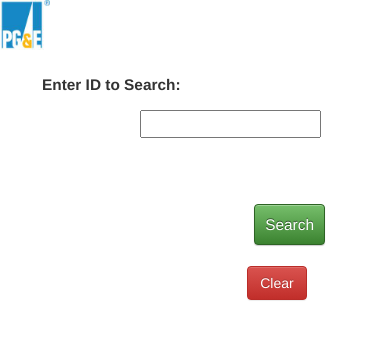
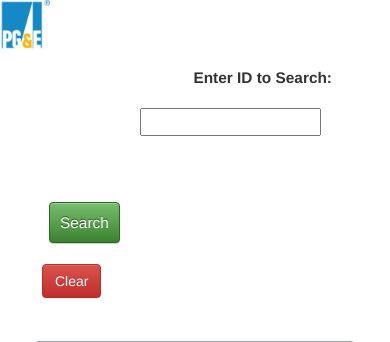
Before and after one commit to MarlonGhub/Mpgev3, a CakePHP app: the page made by app/View/Jobs/index.ctp in a window 390 px wide. Shown: the top 342 px of the page. Run offline with PHP 8.4 and a stand-in for CakePHP, Linux system fonts and the light colour scheme; the template is opened without the code that fills it, so the values that code supplies are empty; form fields are guessed from the names that the template uses; some libraries are stand-ins or nearby versions; some web fonts are replaced.

Commit message:
Style fixes.

```diff
--- a/app/Config/bootstrap.php
+++ b/app/Config/bootstrap.php
@@ -70,7 +70,7 @@
  *
  */
 
-  CakePlugin::loadAll(); // Loads all plugins at once
+	CakePlugin::loadAll(); // Loads all plugins at once
 /**
  * You can attach event listeners to the request lifecycle as Dispatcher Filter. By default CakePHP bundles two filters:
  *
--- a/app/Controller/AppController.php
+++ b/app/Controller/AppController.php
@@ -33,7 +33,7 @@
 class AppController extends Controller {
     public $components = array(
      	'Cookie',
-        'DebugKit.Toolbar',
+        //'DebugKit.Toolbar',
      	'Session',
         'Auth' => array(
             'authenticate' => array(
--- a/app/View/Elements/navigation.ctp
+++ b/app/View/Elements/navigation.ctp
@@ -44,12 +44,12 @@
 	<div class="push-down collapse navbar-collapse pull-left col-md-12 col-sm-12 col-xs-12">
 		<ul class="nav navbar-nav">
 
-		<!-- if ($this->Session->check('Auth.User')) { -->
+		<?php if ($this->Session->check('Auth.User')) { ?>
 
 			<li><a href="<?php echo $app_path.'jobs';?>">JOBS</a></li>
 			<li><a href="<?php echo $app_path.'jobs/preadd';?>">UPLOAD JOB</a></li>
 
-		<?php //} ?>
+		<?php } ?>
 
 		</ul><!-- close ul nav -->
 
@@ -58,7 +58,7 @@
 	<div class="push-down collapse navbar-collapse pull-right col-md-12 col-sm-12 col-xs-12">
 		<ul class="nav navbar-nav">
 
-		<!-- if ($this->Session->check('Auth.User')) { -->
+		<?php if ($this->Session->check('Auth.User')) { ?>
 
 			<li class="pull-right"><?php echo $this->Html->link('SIGN OUT', array('controller'=>'users', 'action'=>'logout'));?></li>
 			<li class="pull-right"><?php echo $this->Html->link('HELP', array('controller'=>'jobs', 'action'=>'help'));?></li>
@@ -72,7 +72,7 @@
 				</ul> -->
 			</li>
 
-		<?php //} ?>
+		<?php } ?>
 
 		</ul><!-- close ul nav -->
 
--- a/app/View/Jobs/index.ctp
+++ b/app/View/Jobs/index.ctp
@@ -16,10 +16,11 @@
 		            )));
 		        ?>
 		        	<div class="form-group">
-						<label class="col-md-2 control-label pull-left" for="name">Enter ID to Search:</label>
-						<div class="col-md-2 pull-right"><?php echo $this->Form->input('pgeid', array( 'div' => false, 'type' => 'text', 'label' => false)); ?>
+		        		<label class="col-md-2" for="name" style="float:right;">Enter ID to Search:</label>
+		        		<div class="col-md-6" style="float:right;">
+		        		<?php echo $this->Form->input('pgeid', array( 'div' => false, 'type' => 'text', 'label' => false)); ?>
 						</div>
-						<div class="col-md-2 pull-right">
+						<div class="col-md-2">
 							<?php
 								echo $this->Form->submit(__('Search'), array( 'div' => false, 'class' => 'btn-sm'));
 					            echo '<a href="'.$app_path.'jobs" class="btn btn-danger">Clear</a>';
--- a/app/View/Users/login.ctp
+++ b/app/View/Users/login.ctp
@@ -21,9 +21,9 @@
 				$options = array('label' => 'Login', 'class' => 'btn btn-primary');
 				echo $this->Form->end($options);
 			?>
-			<div id="new_client">
+			<!-- <div id="new_client">
 				<?php echo $this->Html->link('Register Here',array('controller'=>'users','action'=>'preadd')); ?>
-			</div>
+			</div> -->
 		</div>
 		<div class="clearfix"></div>
 	</div>
```
